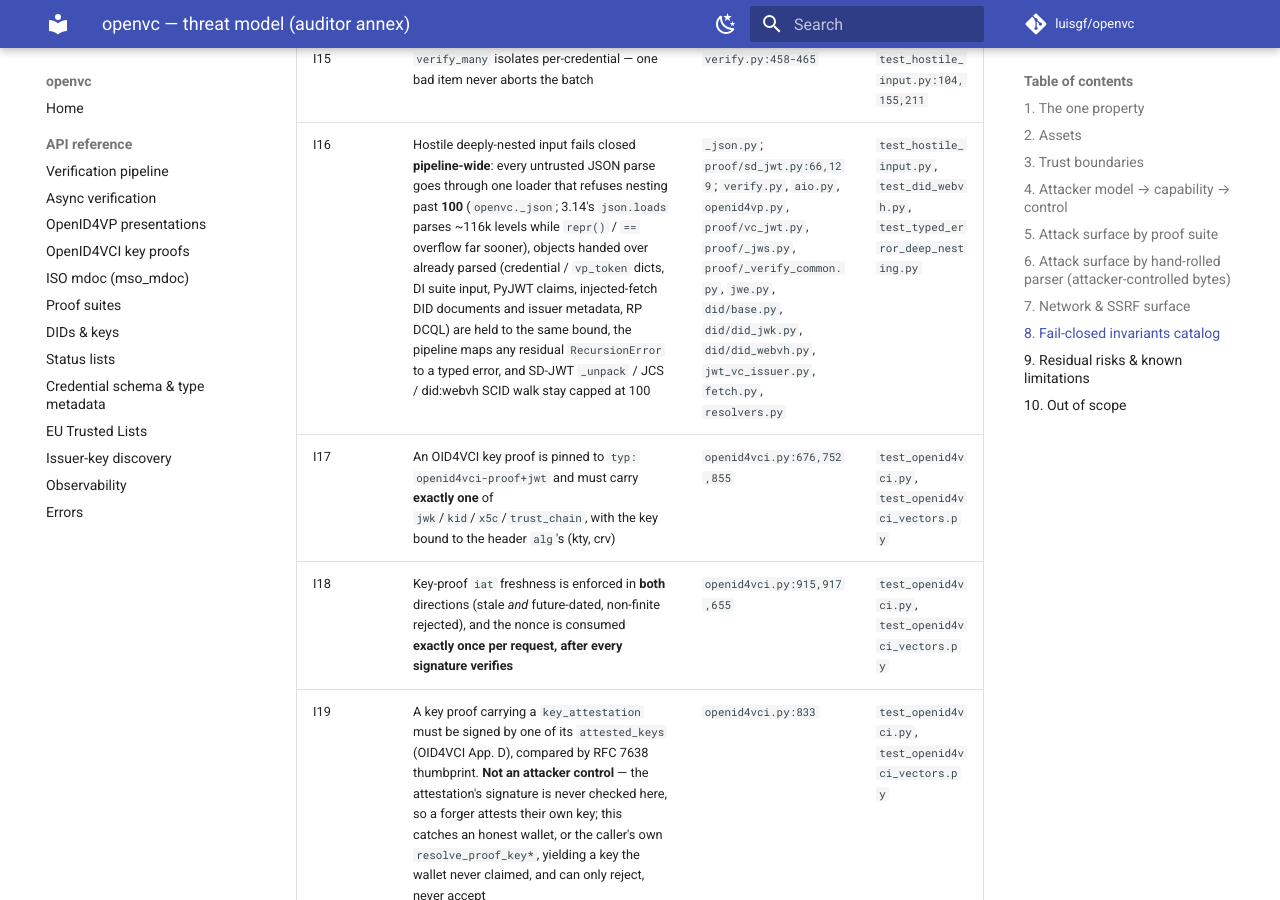
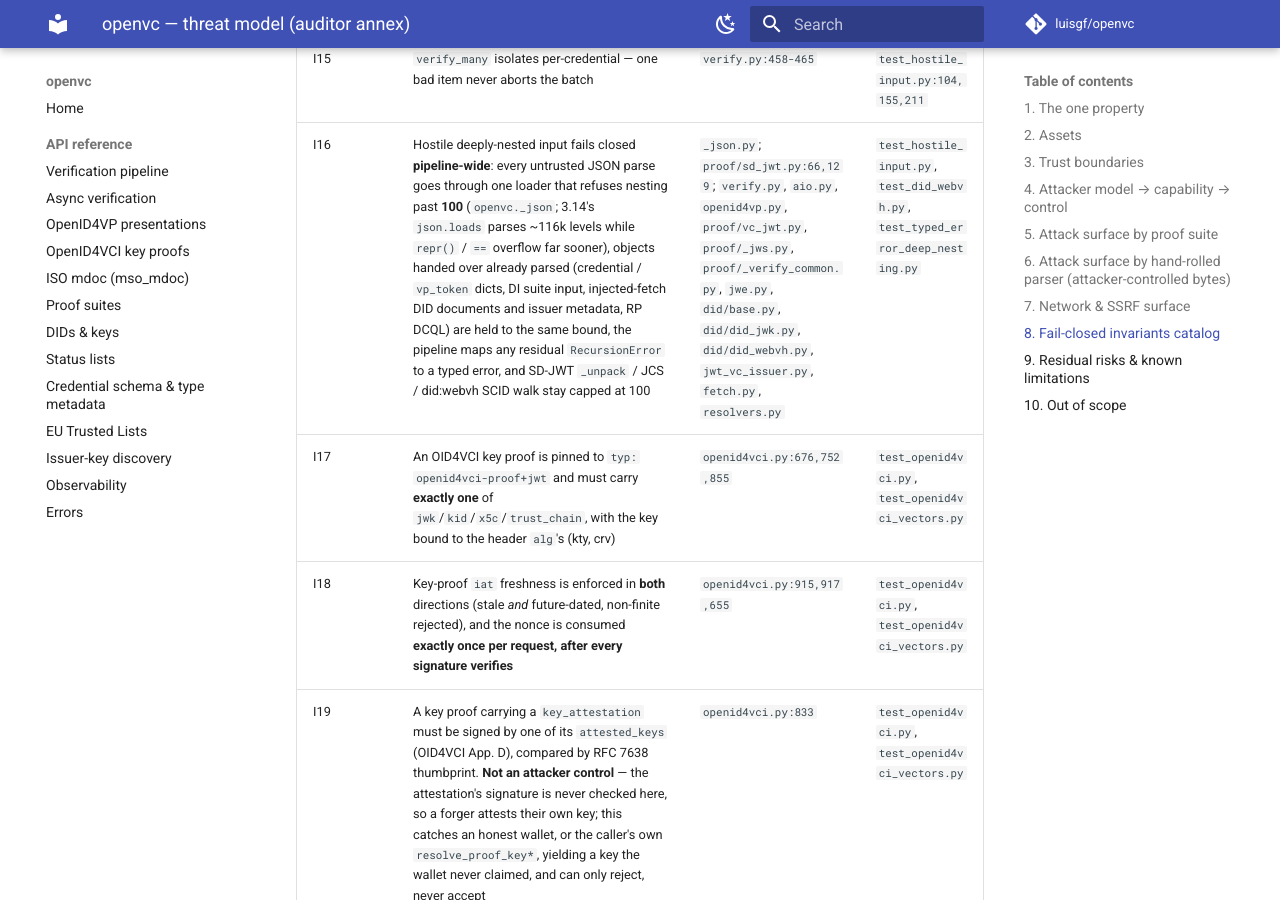
Before and after one commit to luisgf/openvc, an MkDocs documentation site: the page built from docs/audit/threat-model.md, in a window 1280 px wide and 900 px high, scrolled down 7590 px. Built offline with MkDocs 1.6.1 and Material for MkDocs 9.7.7, drawn with Linux system fonts in a browser that asks for light colours; comment, search, counter and statistics services are not loaded.

Commit message:
refactor(vcjwt): rely on the bounded pre-PyJWT read after #195
#195's shape gate reads the payload through openvc's own parser before
PyJWT does, now the bounded loader, so the post-decode depth check could
never fire. Drop it; the tests target the gate. The docs date the fix to
1.30.0 and stop listing PyJWT's claim set as a separate boundary.

```diff
--- a/docs/audit/threat-model.md
+++ b/docs/audit/threat-model.md
@@ -179,7 +179,7 @@ negative corpus are the drift alarm (see [assurance.md](assurance.md)).
 | I13 | Trust-list XML refuses DOCTYPE (XXE + expansion closed) | `trustlist/parse.py:108-120` | `test_trustlist.py:104,121` |
 | I14 | Every internal failure subclasses `OpenvcError` and re-raises typed | `verify.py:105-123,320-322` | `test_hostile_input.py` |
 | I15 | `verify_many` isolates per-credential — one bad item never aborts the batch | `verify.py:458-465` | `test_hostile_input.py:104,155,211` |
-| I16 | Hostile deeply-nested input fails closed **pipeline-wide**: every untrusted JSON parse goes through one loader that refuses nesting past **100** (`openvc._json`; 3.14's `json.loads` parses ~116k levels while `repr()` / `==` overflow far sooner), objects handed over already parsed (credential / `vp_token` dicts, DI suite input, PyJWT claims, injected-fetch DID documents and issuer metadata, RP DCQL) are held to the same bound, the pipeline maps any residual `RecursionError` to a typed error, and SD-JWT `_unpack` / JCS / did:webvh SCID walk stay capped at 100 | `_json.py`; `proof/sd_jwt.py:66,129`; `verify.py`, `aio.py`, `openid4vp.py`, `proof/vc_jwt.py`, `proof/_jws.py`, `proof/_verify_common.py`, `jwe.py`, `did/base.py`, `did/did_jwk.py`, `did/did_webvh.py`, `jwt_vc_issuer.py`, `fetch.py`, `resolvers.py` | `test_hostile_input.py`, `test_did_webvh.py`, `test_typed_error_deep_nesting.py` |
+| I16 | Hostile deeply-nested input fails closed **pipeline-wide**: every untrusted JSON parse goes through one loader that refuses nesting past **100** (`openvc._json`; 3.14's `json.loads` parses ~116k levels while `repr()` / `==` overflow far sooner), objects handed over already parsed (credential / `vp_token` dicts, DI suite input, injected-fetch DID documents and issuer metadata, RP DCQL) are held to the same bound, the pipeline maps any residual `RecursionError` to a typed error, and SD-JWT `_unpack` / JCS / did:webvh SCID walk stay capped at 100 | `_json.py`; `proof/sd_jwt.py:66,129`; `verify.py`, `aio.py`, `openid4vp.py`, `proof/vc_jwt.py`, `proof/_jws.py`, `proof/_verify_common.py`, `jwe.py`, `did/base.py`, `did/did_jwk.py`, `did/did_webvh.py`, `jwt_vc_issuer.py`, `fetch.py`, `resolvers.py` | `test_hostile_input.py`, `test_did_webvh.py`, `test_typed_error_deep_nesting.py` |
 | I17 | An OID4VCI key proof is pinned to `typ: openid4vci-proof+jwt` and must carry **exactly one** of `jwk`/`kid`/`x5c`/`trust_chain`, with the key bound to the header `alg`'s (kty, crv) | `openid4vci.py:676,752,855` | `test_openid4vci.py`, `test_openid4vci_vectors.py` |
 | I18 | Key-proof `iat` freshness is enforced in **both** directions (stale *and* future-dated, non-finite rejected), and the nonce is consumed **exactly once per request, after every signature verifies** | `openid4vci.py:915,917,655` | `test_openid4vci.py`, `test_openid4vci_vectors.py` |
 | I19 | A key proof carrying a `key_attestation` must be signed by one of its `attested_keys` (OID4VCI App. D), compared by RFC 7638 thumbprint. **Not an attacker control** — the attestation's signature is never checked here, so a forger attests their own key; this catches an honest wallet, or the caller's own `resolve_proof_key*`, yielding a key the wallet never claimed, and can only reject, never accept | `openid4vci.py:833` | `test_openid4vci.py`, `test_openid4vci_vectors.py` |
```
Also changed, not shown: CHANGELOG.md (+3 -3 lines), docs/audit/assurance.md (+1 -1 lines), 2 other files.
